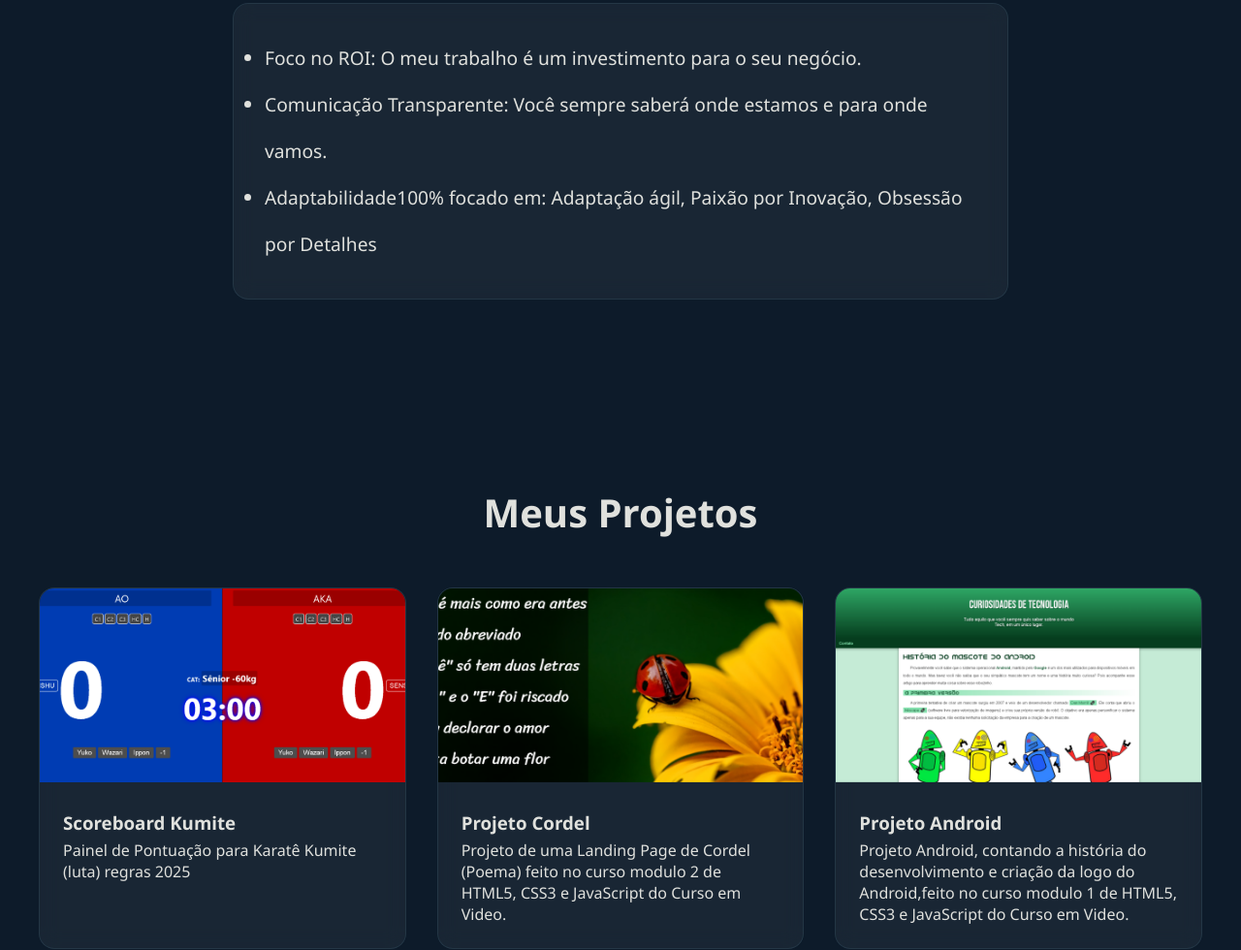
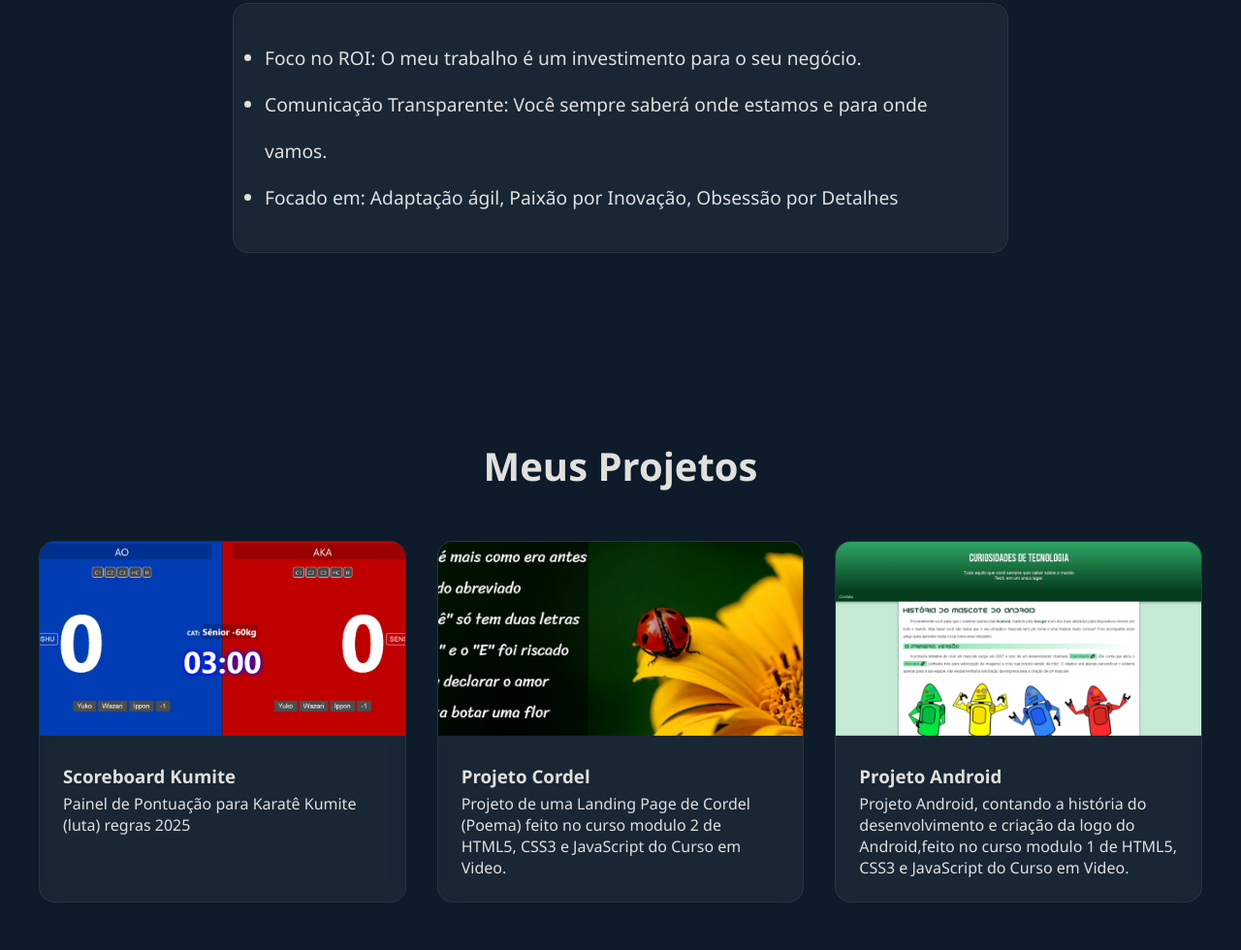
Before and after one commit to Gelacki/portfolio, a plain HTML site: page index.html in a window 1280 px wide. Shown: the part 1505-2485 px from the top of the page at 97% size. Drawn offline with Linux system fonts and the light colour scheme.

Commit message:
ajustes de texto

```diff
--- a/index.html
+++ b/index.html
@@ -57,7 +57,7 @@
           <ul>
             <li class="diferencial-lista">Foco no ROI: O meu trabalho é um investimento para o seu negócio.</li>
             <li class="diferencial-lista">Comunicação Transparente: Você sempre saberá onde estamos e para onde vamos.</li>
-            <li class="diferencial-lista">Adaptabilidade100% focado em: Adaptação ágil, Paixão por Inovação, Obsessão por Detalhes</li>
+            <li class="diferencial-lista">Focado em: Adaptação ágil, Paixão por Inovação, Obsessão por Detalhes</li>
           </ul>
         </p>
       </div>
```
